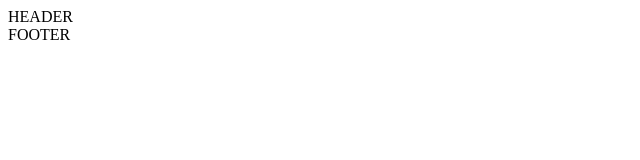
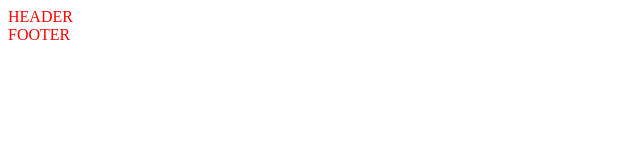
Before and after one commit to chiquyet199/react-skeleton, a React app: page / in a window 1280 px wide. Shown: the top 160 px of the page, without its empty margins (0-640 px from the left). Built offline with nearby package versions, Linux system fonts and the light colour scheme; the HTML template or start-up script is replaced by a standard one.

Commit message:
Fix sass loader error

```diff
--- a/package.json
+++ b/package.json
@@ -19,7 +19,8 @@
     "@babel/preset-react": "^7.0.0",
     "babel-loader": "^8.0.4",
     "css-loader": "^1.0.0",
-    "scss-loader": "^0.0.1",
+    "sass-loader": "^7.1.0",
+    "node-sass": "^4.9.4",
     "style-loader": "^0.23.1",
     "webpack": "^4.20.2",
     "webpack-cli": "^3.1.2",
--- a/src/components/Layout/Header/Header.scss
+++ b/src/components/Layout/Header/Header.scss
@@ -0,0 +1,3 @@
+div {
+  color: red;
+}
--- a/webpack.config.js
+++ b/webpack.config.js
@@ -1,32 +1,32 @@
-const path = require("path");
+const path = require('path')
 
 const jsLoaderRule = {
   test: /.js$/,
   exclude: /node_modules/,
-  use: ["babel-loader"]
-};
+  use: ['babel-loader'],
+}
 
 const cssLoaderRule = {
   test: /\.s?css$/,
   use: [
-    { loader: "style-loader" },
-    { loader: "css-loader" },
-    { loader: "scss-loader" }
-  ]
-};
+    { loader: 'style-loader' },
+    { loader: 'css-loader' },
+    { loader: 'sass-loader' },
+  ],
+}
 
 module.exports = {
-  mode: "development",
-  entry: "./src/index.js",
+  mode: 'development',
+  entry: './src/index.js',
   output: {
-    filename: "bundle.js",
-    path: path.resolve(__dirname, "dist")
+    filename: 'bundle.js',
+    path: path.resolve(__dirname, 'dist'),
   },
-  devtool: "inline-source-map",
+  devtool: 'inline-source-map',
   module: {
-    rules: [jsLoaderRule, cssLoaderRule]
+    rules: [jsLoaderRule, cssLoaderRule],
   },
   devServer: {
-    contentBase: "./dist"
-  }
-};
+    contentBase: './dist',
+  },
+}
```
